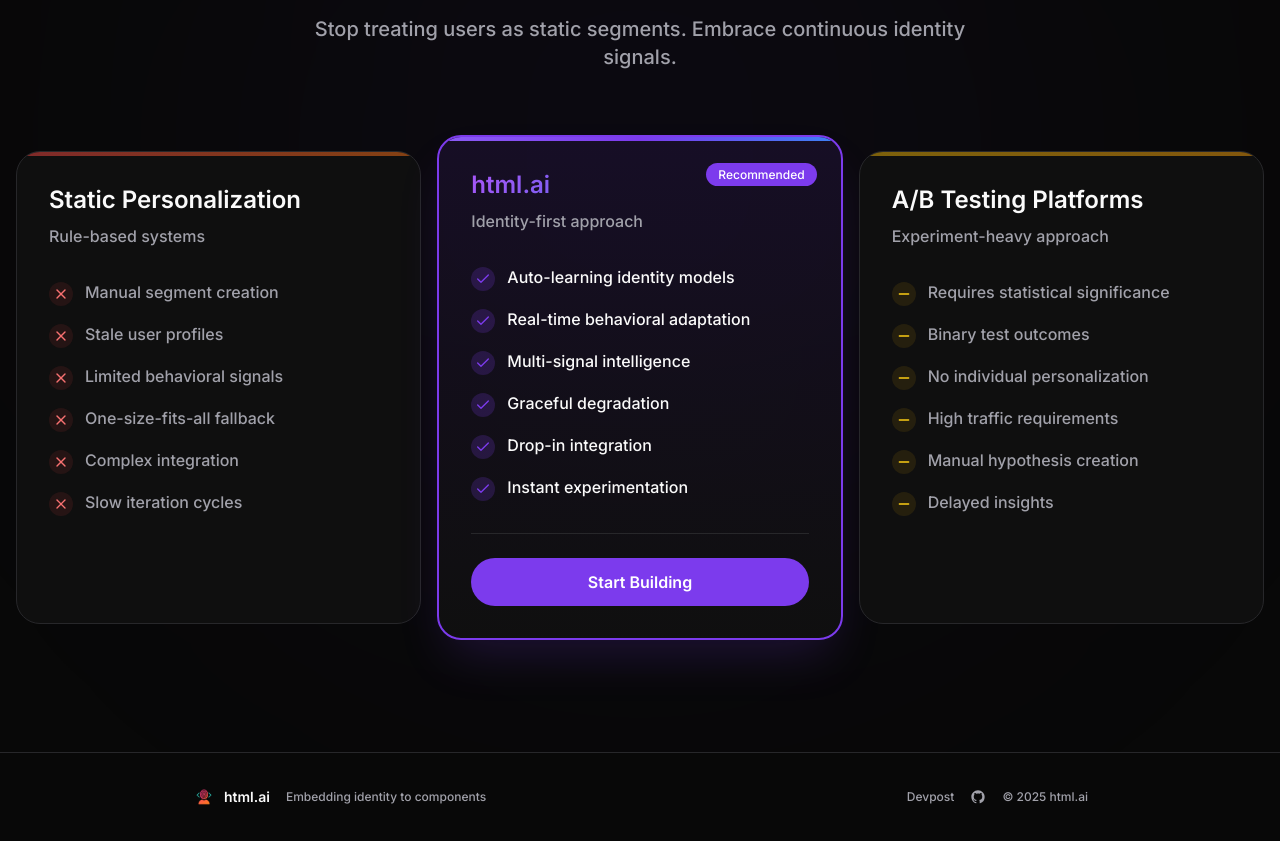
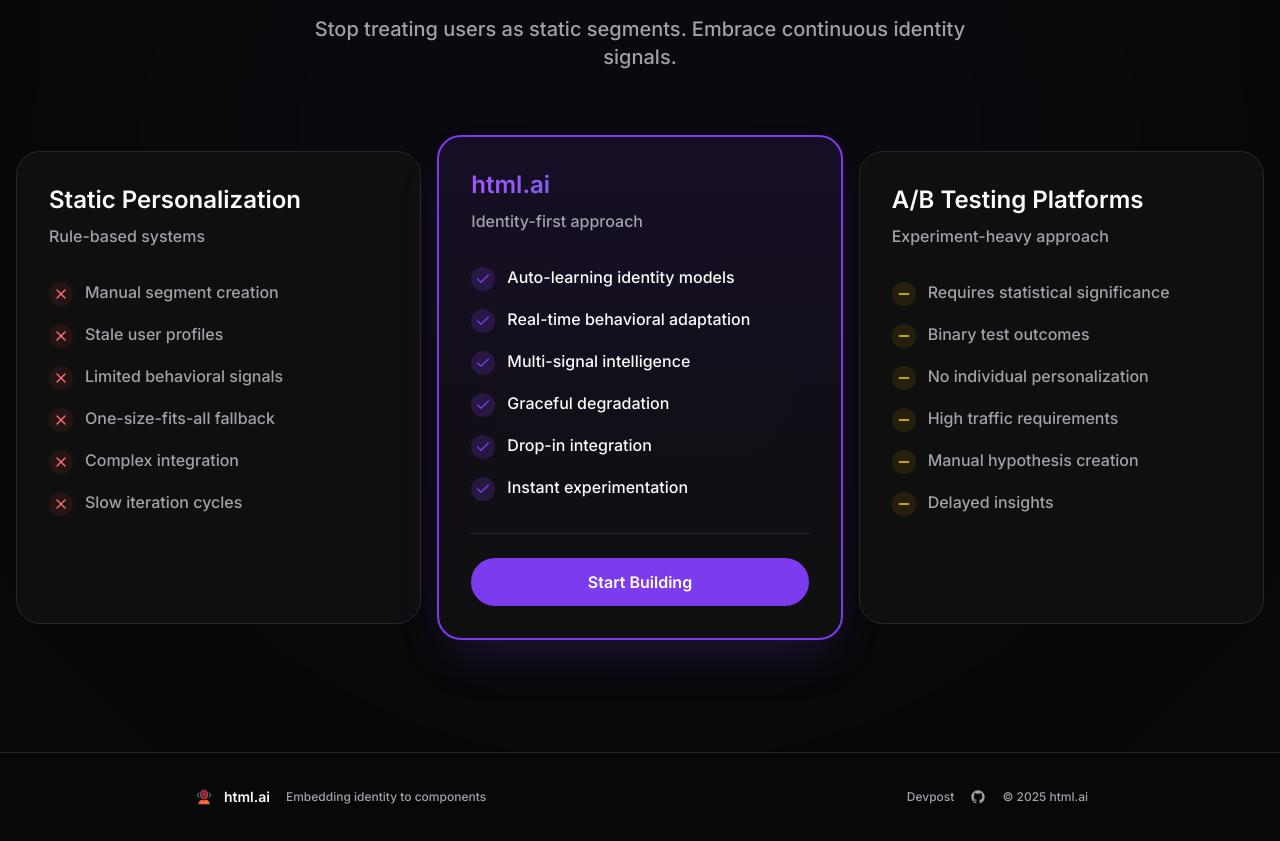
Before and after one commit to tanujdargan/html.ai, a Next.js app in the folder marketing-site/: page / in a window 1280 px wide. Shown: the part 2800-3641 px from the top of the page. Built offline with nearby package versions, Linux system fonts and the light colour scheme.

Commit message:
improve comparison card components

```diff
--- a/marketing-site/src/components/Comparison.tsx
+++ b/marketing-site/src/components/Comparison.tsx
@@ -83,7 +83,6 @@
             transition={{ duration: 0.6, delay: 0.1 }}
             className="rounded-3xl bg-card border border-border p-8 relative overflow-hidden"
           >
-            <div className="absolute top-0 left-0 right-0 h-1 bg-gradient-to-r from-red-500/50 to-orange-500/50" />
 
             <div className="mb-8">
               <h3 className="text-2xl font-semibold mb-2">
@@ -113,14 +112,6 @@
             transition={{ duration: 0.6, delay: 0.2 }}
             className="rounded-3xl bg-gradient-to-b from-primary/10 to-card border-2 border-primary p-8 relative overflow-hidden lg:scale-105 lg:-my-4 shadow-2xl shadow-primary/20"
           >
-            <div className="absolute top-0 left-0 right-0 h-1 bg-gradient-to-r from-violet-500 via-primary to-blue-500" />
-
-            {/* Recommended badge */}
-            <div className="absolute top-6 right-6">
-              <span className="px-3 py-1 text-xs font-medium bg-primary text-primary-foreground rounded-full">
-                Recommended
-              </span>
-            </div>
 
             <div className="mb-8">
               <h3 className="text-2xl font-semibold mb-2 gradient-text">
@@ -160,7 +151,6 @@
             transition={{ duration: 0.6, delay: 0.3 }}
             className="rounded-3xl bg-card border border-border p-8 relative overflow-hidden"
           >
-            <div className="absolute top-0 left-0 right-0 h-1 bg-gradient-to-r from-yellow-500/50 to-amber-500/50" />
 
             <div className="mb-8">
               <h3 className="text-2xl font-semibold mb-2">
```
